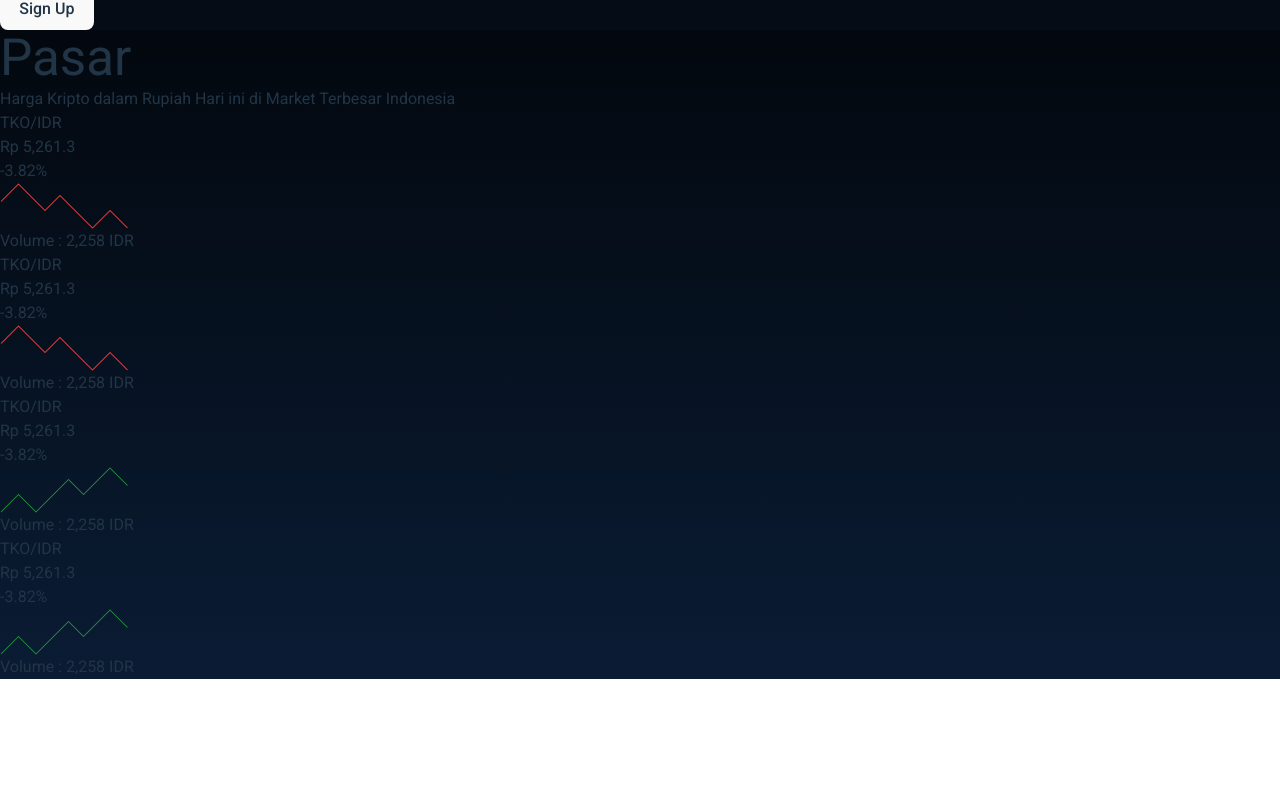
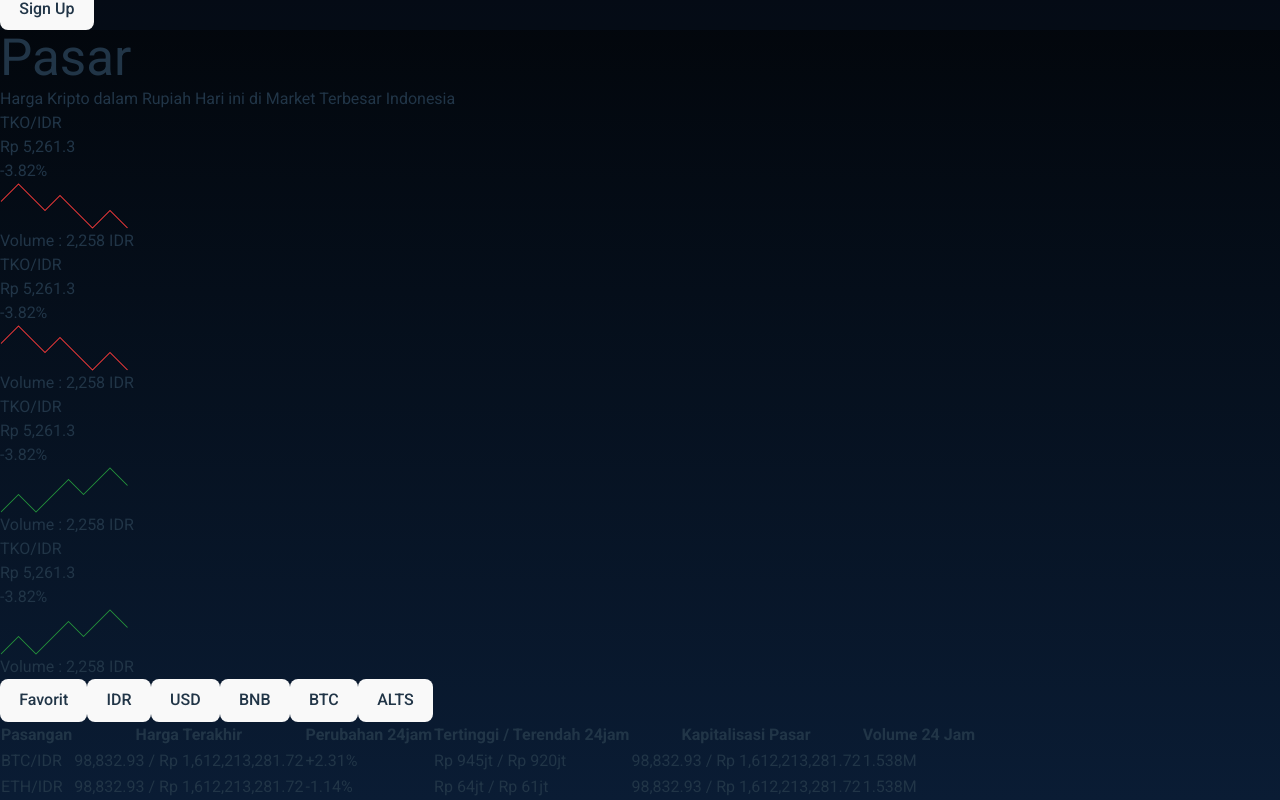
Before and after one commit to ddhewitte/bu-frontend, a React (Vite) app: page / in a window 1280 px wide. Shown: the part 216-1016 px from the top of the page. Before the commit the page ends 895 px from the top, so only its background shows below. Built offline with nearby package versions, Linux system fonts and the light colour scheme.

Commit message:
Rate Content

```diff
--- a/src/App.jsx
+++ b/src/App.jsx
@@ -5,9 +5,12 @@ import logo from './assets/logo.png'
 import './App.css'
 import Header from './pages/Header'
 import Rate from './pages/Rate'
+import RateContent from './pages/RateContent'
+
 
 function App() {
   const [count, setCount] = useState(0)
+  const [activeTab, setActiveTab] = useState('IDR');
 
   return (
     <>
@@ -18,10 +21,11 @@ function App() {
         }}
       >
 
-        <Header logo={logo}/>
+        <Header logo={logo} />
 
         <main className="px-8 md:px-[100px] mt-[50px]">
           <Rate />
+          <RateContent activeTab={activeTab}/>
         </main>
 
       </div>
--- /dev/null
+++ b/src/pages/RateContent.jsx
@@ -0,0 +1,53 @@
+export default function RateContent({activeTab}){
+    return (
+        <>
+            <div className="mt-10">
+                <div className="flex border-[#2E3A59]">
+                {['Favorit', 'IDR', 'USD', 'BNB', 'BTC', 'ALTS'].map((tab) => (
+                    <button
+                    key={tab}
+                    className={`text-[16px] font-bold px-4 py-2 rounded-[0px] bg-transparent
+                        ${activeTab === tab ? 'text-[#E5933A] order-b-[4px] border-[#E5933A]' : 'text-[#BCBCBC]'}`}
+                    onClick={() => setActiveTab(tab)}
+                    >
+                    {tab}
+                    </button>
+                ))}
+                </div>
+            </div>
+
+            <div className="overflow-x-auto mt-6">
+                <table className="min-w-full text-left text-sm text-white">
+                <thead className="bg-[#1C2B4A] text-[#ffffff]">
+                    <tr>
+                    <th className="px-4 py-3">Pasangan</th>
+                    <th className="px-4 py-3">Harga Terakhir</th>
+                    <th className="px-4 py-3">Perubahan 24jam</th>
+                    <th className="px-4 py-3">Tertinggi / Terendah 24jam</th>
+                    <th className="px-4 py-3">Kapitalisasi Pasar</th>
+                    <th className="px-4 py-3">Volume 24 Jam</th>
+                    </tr>
+                </thead>
+                <tbody className="bg-[#13213F] divide-y divide-[#2E3A59]">
+                    <tr>
+                    <td className="px-4 py-3">BTC/IDR</td>
+                    <td className="px-4 py-3">98,832.93 / Rp 1,612,213,281.72</td>
+                    <td className="px-4 py-3 text-[#4CAF50]">+2.31%</td>
+                    <td className="px-4 py-3">Rp 945jt / Rp 920jt</td>
+                    <td className="px-4 py-3">98,832.93 / Rp 1,612,213,281.72</td>
+                    <td className="px-4 py-3">1.538M</td>
+                    </tr>
+                    <tr>
+                    <td className="px-4 py-3">ETH/IDR</td>
+                    <td className="px-4 py-3">98,832.93 / Rp 1,612,213,281.72</td>
+                    <td className="px-4 py-3 text-[#FF3B3B]">-1.14%</td>
+                    <td className="px-4 py-3">Rp 64jt / Rp 61jt</td>
+                    <td className="px-4 py-3">98,832.93 / Rp 1,612,213,281.72</td>
+                    <td className="px-4 py-3">1.538M</td>
+                    </tr>
+                </tbody>
+                </table>
+            </div>
+        </>
+    )
+}
```
